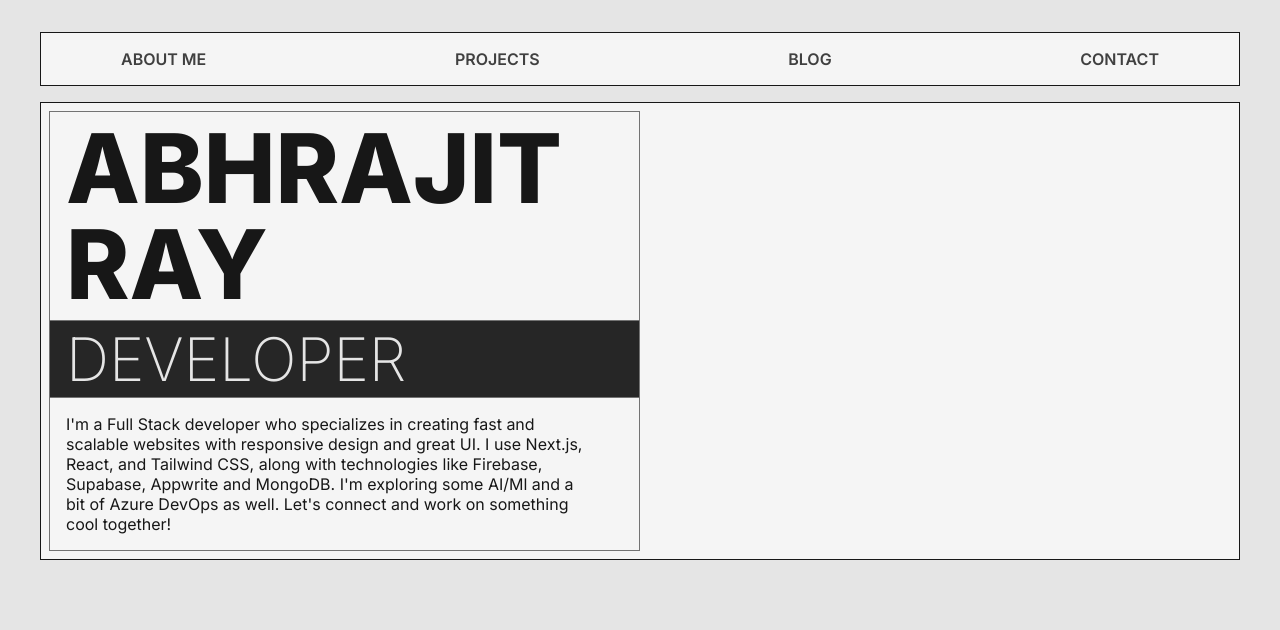
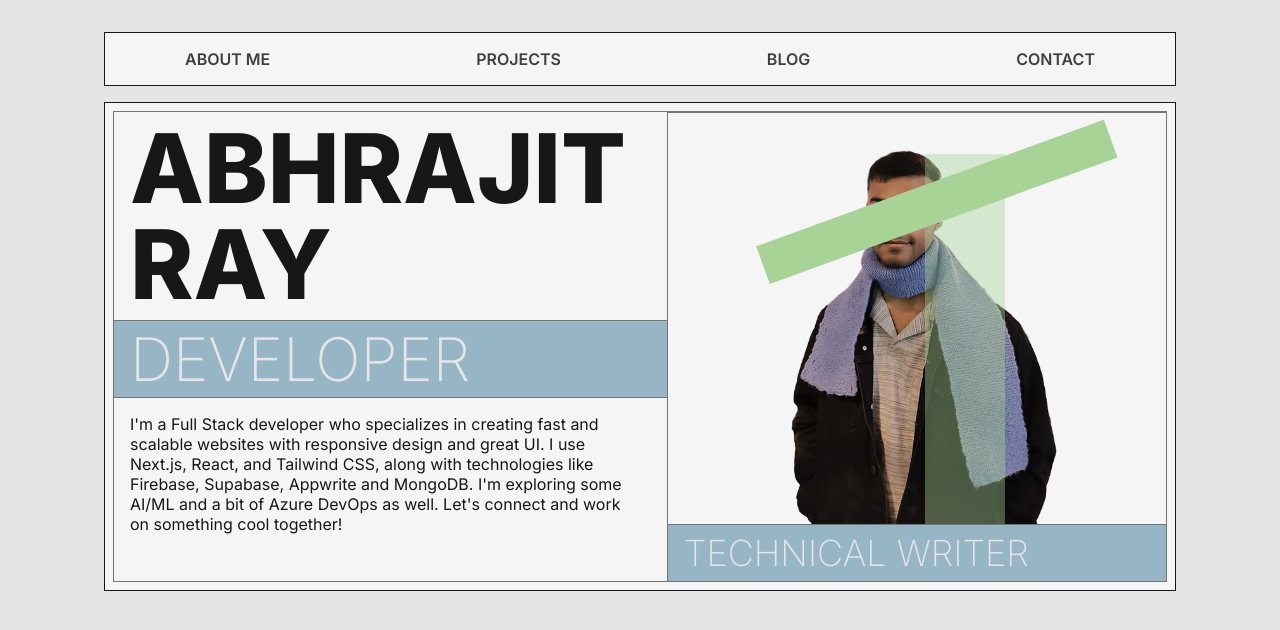
Before and after one commit to abhrajitray77/abhrajit-portfolio, a Next.js app: page / in a window 1280 px wide. Shown: the top 630 px of the page. Built offline with nearby package versions, Linux system fonts and the light colour scheme.

Commit message:
🔥 Image added | Styling improvements

```diff
--- a/app/page.tsx
+++ b/app/page.tsx
@@ -1,11 +1,15 @@
+import Background from '@/components/Background'
 import Hero from '@/components/Hero'
 import Image from 'next/image'
 
 export default function Home() {
   return (
-    <main className="">
+    <main className="relative">
+{/*       <div className="fixed w-full h-full">
+        <Background />
+      </div> */}
       {/* Hero section */}
-      <section className='max-w-6xl xl:max-w-7xl mx-auto px-4 md:px-10 py-4'>
+      <section className='max-w-6xl mx-auto px-4 md:px-10 py-4'>
         <Hero />
       </section>
     </main>
--- /dev/null
+++ b/components/Background.tsx
@@ -0,0 +1,60 @@
+import React from "react";
+
+const Background = () => {
+  return (
+    <div className="w-full h-full">
+      <svg
+      className="w-full h-full"
+        xmlns="http://www.w3.org/2000/svg"
+        version="1.1"
+        xmlnsXlink="http://www.w3.org/1999/xlink"
+        xmlBase="http://svgjs.dev/svgjs"
+        viewBox="0 0 800 800"
+        opacity="0.6"
+        width="800"
+        height="800"
+      >
+        <g stroke-width="1" stroke="hsla(261, 26%, 51%, 1.00)" fill="none">
+          <rect width="160" height="160" x="0" y="0"></rect>
+          <rect width="160" height="160" x="160" y="0"></rect>
+          <rect width="160" height="160" x="320" y="0"></rect>
+          <rect width="160" height="160" x="480" y="0"></rect>
+          <rect width="160" height="160" x="640" y="0"></rect>
+          <rect width="160" height="160" x="800" y="0"></rect>
+          <rect width="160" height="160" x="0" y="160"></rect>
+          <rect width="160" height="160" x="160" y="160"></rect>
+          <rect width="160" height="160" x="320" y="160"></rect>
+          <rect width="160" height="160" x="480" y="160"></rect>
+          <rect width="160" height="160" x="640" y="160"></rect>
+          <rect width="160" height="160" x="800" y="160"></rect>
+          <rect width="160" height="160" x="0" y="320"></rect>
+          <rect width="160" height="160" x="160" y="320"></rect>
+          <rect width="160" height="160" x="320" y="320"></rect>
+          <rect width="160" height="160" x="480" y="320"></rect>
+          <rect width="160" height="160" x="640" y="320"></rect>
+          <rect width="160" height="160" x="800" y="320"></rect>
+          <rect width="160" height="160" x="0" y="480"></rect>
+          <rect width="160" height="160" x="160" y="480"></rect>
+          <rect width="160" height="160" x="320" y="480"></rect>
+          <rect width="160" height="160" x="480" y="480"></rect>
+          <rect width="160" height="160" x="640" y="480"></rect>
+          <rect width="160" height="160" x="800" y="480"></rect>
+          <rect width="160" height="160" x="0" y="640"></rect>
+          <rect width="160" height="160" x="160" y="640"></rect>
+          <rect width="160" height="160" x="320" y="640"></rect>
+          <rect width="160" height="160" x="480" y="640"></rect>
+          <rect width="160" height="160" x="640" y="640"></rect>
+          <rect width="160" height="160" x="800" y="640"></rect>
+          <rect width="160" height="160" x="0" y="800"></rect>
+          <rect width="160" height="160" x="160" y="800"></rect>
+          <rect width="160" height="160" x="320" y="800"></rect>
+          <rect width="160" height="160" x="480" y="800"></rect>
+          <rect width="160" height="160" x="640" y="800"></rect>
+          <rect width="160" height="160" x="800" y="800"></rect>
+        </g>
+      </svg>
+    </div>
+  );
+};
+
+export default Background;
--- a/components/Header.tsx
+++ b/components/Header.tsx
@@ -3,7 +3,7 @@ import DesktopNav from "./Navigation/DesktopNav";
 
 const Header = () => {
   return (
-    <div className="max-w-6xl xl:max-w-7xl mx-auto">
+    <div className="max-w-6xl mx-auto">
       <div className="hidden md:block px-10 pt-6 lg:pt-8">
         <DesktopNav />
       </div>
--- a/components/Hero.tsx
+++ b/components/Hero.tsx
@@ -1,4 +1,6 @@
+import Image from "next/image";
 import React from "react";
+import propic from "@/public/assets/noBgPic.png";
 
 const Hero = () => {
   return (
@@ -6,32 +8,71 @@ const Hero = () => {
       className=" border-[1px] border-neutral-900 bg-neutral-100 p-1 lg:p-2
     "
     >
-      <div className="flex w-[50%] border-[1px] border-neutral-500">
+      <div className="flex flex-col md:flex-row border-[1px] border-neutral-500">
         {/* left */}
-        <div className="flex flex-col">
+        <div className="flex w-full border-r-[1px] border-neutral-500 flex-col">
           <div className="px-4 py-2 border-b-[1px] border-neutral-500">
-            <h1 className="flex flex-col text-5xl md:text-6xl lg:text-8xl uppercase font-extrabold">
+            <h1 className="flex flex-col text-5xl md:text-6xl lg:text-7xl xl:text-8xl uppercase font-extrabold">
               <span>Abhrajit</span>
               <span>Ray</span>
             </h1>
           </div>
 
-          <div className="px-4 py-2 border-b-[1px] border-neutral-500 bg-neutral-800">
-            <h2 className="text-4xl md:text-5xl lg:text-6xl uppercase text-neutral-200 font-extralight">Developer</h2>
+          <div className="px-4 py-2 border-b-[1px] border-neutral-500 bg-[#96B6C5]">
+            <h2 className="text-4xl md:text-5xl lg:text-6xl uppercase text-neutral-200 font-extralight">
+              Developer
+            </h2>
           </div>
           {/*desc */}
-          <p className="text-base md:text-md leading-5 w-[95%] p-4 ">
+          <p className="hidden md:block text-base md:text-md leading-5 w-[95%] p-4 ">
             I&apos;m a Full Stack developer who specializes in creating fast and
             scalable websites with responsive design and great UI. I use
             Next.js, React, and Tailwind CSS, along with technologies like
-            Firebase, Supabase, Appwrite and MongoDB. I&apos;m exploring some AI/Ml
-            and a bit of Azure DevOps as well. Let&apos;s connect and work on
-            something cool together!
+            Firebase, Supabase, Appwrite and MongoDB. I&apos;m exploring some
+            AI/ML and a bit of Azure DevOps as well. Let&apos;s connect and work
+            on something cool together!
           </p>
         </div>
 
         {/* right */}
-        <div></div>
+        <div className=" border-t-[1px] border-neutral-500 md:w-[90%] flex flex-col justify-center items-center">
+          <div className="relative">
+            <div
+              className="absolute w-10 h-[90%] bg-[#A7D397] -top-24
+            right-40 rotate-[70deg] z-40"
+            ></div>
+            <div
+              className="absolute w-20 h-[90%] bg-[#A7D397] opacity-40 bottom-0
+            right-28 z"
+            ></div>
+
+            <Image
+              src={propic}
+              alt="proPic"
+              width={800}
+              height={800}
+              className="w-[400px]"
+            />
+          </div>
+
+          <div className="self-start w-full border-t-[1px] border-neutral-500 px-4 py-2 bg-[#96B6C5]">
+            <h2
+              className="text-2xl md:text-3xl lg:text-4xl uppercase text-neutral-200
+            font-extralight"
+            >
+              Technical Writer
+            </h2>
+          </div>
+          {/*desc */}
+          <p className="md:hidden text-base md:text-md leading-5 w-[95%] p-4">
+            I&apos;m a Full Stack developer who specializes in creating fast and
+            scalable websites with responsive design and great UI. I use
+            Next.js, React, and Tailwind CSS, along with technologies like
+            Firebase, Supabase, Appwrite and MongoDB. I&apos;m exploring some
+            AI/ML and a bit of Azure DevOps as well. Let&apos;s connect and work
+            on something cool together!
+          </p>
+        </div>
       </div>
     </div>
   );
```
Also changed, not shown: public/assets/noBgPic.png (added).
